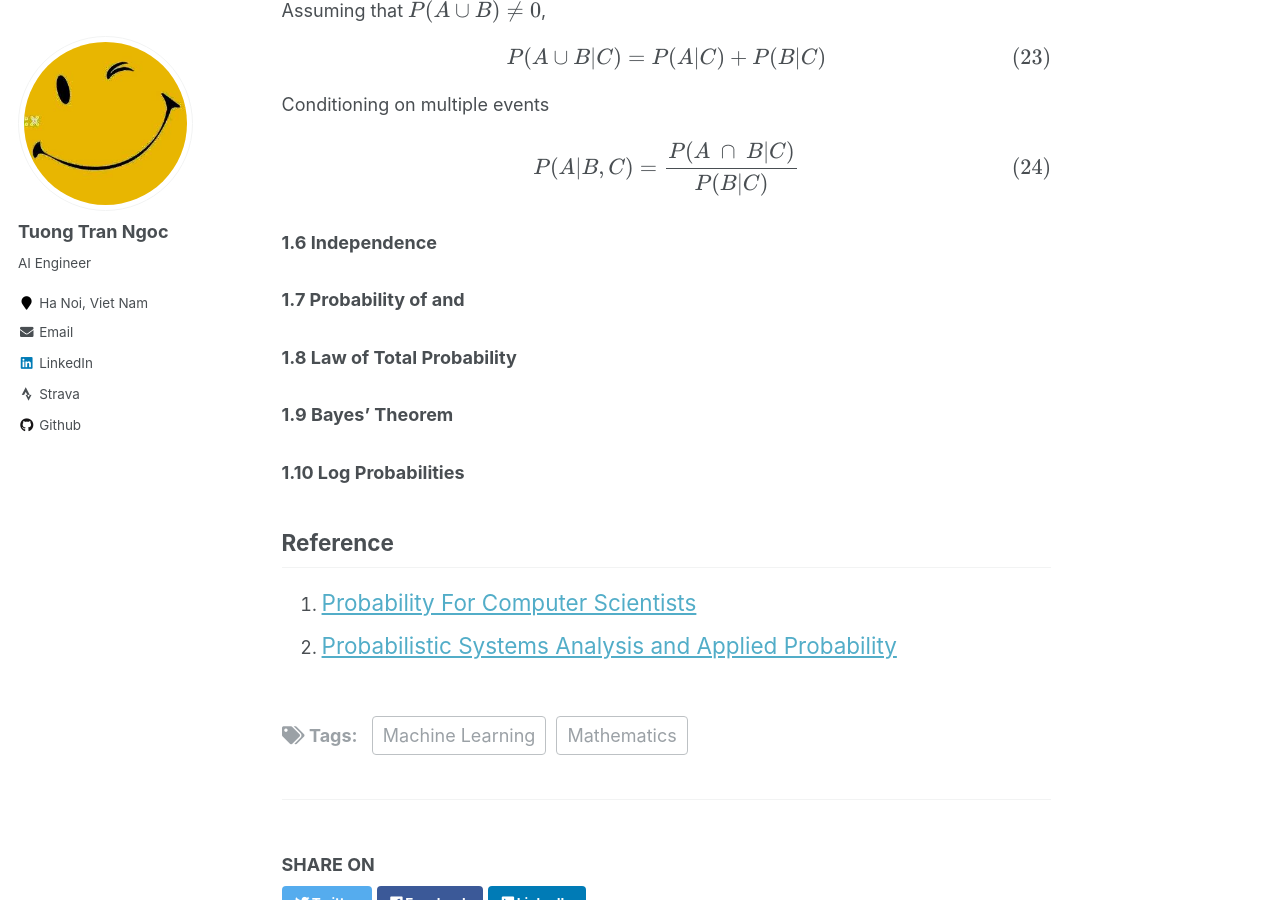
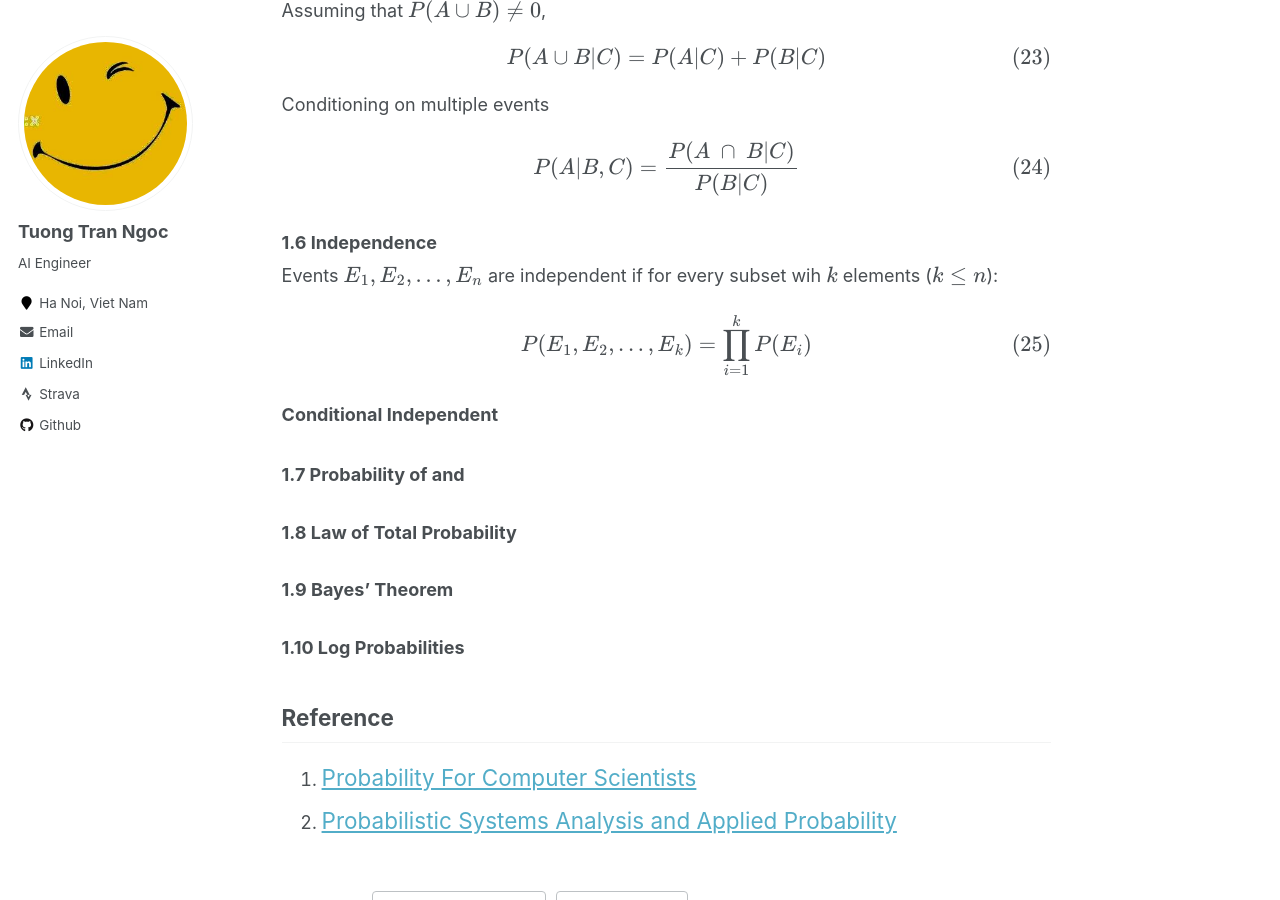
Before and after one commit to tuongtranngoc/tuongtranngoc.github.io, a Jekyll site: the page built from _posts/2024-05-17-probability-statistic.md, in a window 1280 px wide and 900 px high, scrolled down 4334 px. Built offline with Jekyll 4.4.1, drawn with Linux system fonts in a browser that asks for light colours; formulas are drawn with MathJax 3; some of the changed text lies outside the part shown.

Commit message:
update: core probability

```diff
--- a/_posts/2024-05-17-probability-statistic.md
+++ b/_posts/2024-05-17-probability-statistic.md
@@ -163,6 +163,14 @@
 
 ### 1.6 Independence
 
+Events $E_1, E_2, ..., E_n$ are independent if for every subset wih $k$ elements ($k \leq n$):
+
+$$P(E_1, E_2, ..., E_k) = \prod_{i=1}^k P(E_i)$$
+
+**Conditional Independent**
+
+
+
 ### 1.7 Probability of and
 
 ### 1.8 Law of Total Probability
```
Also changed, not shown: other parts of _posts/2024-05-17-probability-statistic.md (+2 -2 lines).
